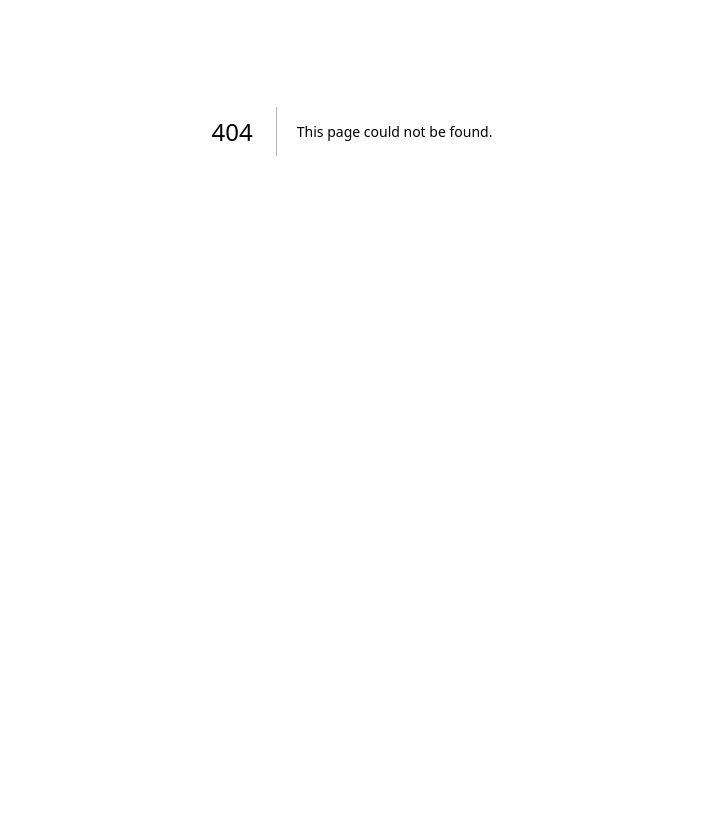
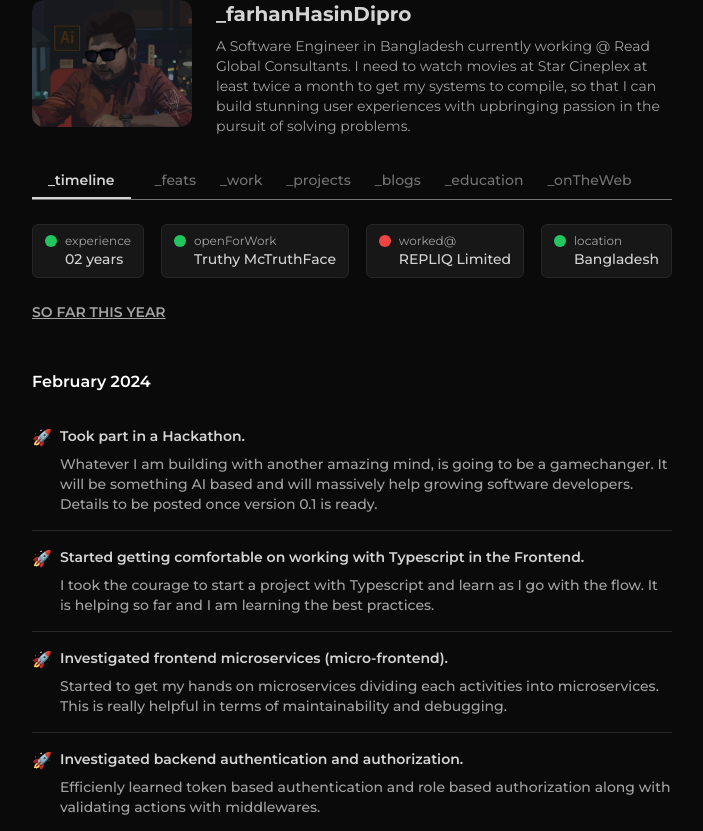
Before and after one commit to farhanhasindipro25/dispatch, a Next.js app: page /portfolio in a window 1280 px wide. Before the commit this address had no page. Shown: the part 269-1100 px from the top of the page, without its empty margins (288-991 px from the left). Before the commit the page ends 800 px from the top, so only its background shows below. Built offline with nearby package versions, Linux system fonts and the light colour scheme.

Commit message:
Feat: Added static timeline page in portfolio route

```diff
--- a/app/common/staticData/publicPageTabs.ts
+++ b/app/common/staticData/publicPageTabs.ts
@@ -1,44 +1,44 @@
 export const publicPageTabs = [
   {
     label: "_timeline",
-    href: "/public",
+    href: "/portfolio",
     key: 1,
     current: true,
   },
 
   {
     label: "_feats",
-    href: "/public/feats",
+    href: "/portfolio/feats",
     key: 2,
     current: false,
   },
   {
     label: "_work",
-    href: "/public/work-history",
+    href: "/portfolio/work-history",
     key: 3,
     current: false,
   },
   {
     label: "_projects",
-    href: "/public/projects",
+    href: "/portfolio/projects",
     key: 4,
     current: false,
   },
   {
     label: "_blogs",
-    href: "/public/blogs",
+    href: "/portfolio/blogs",
     key: 5,
     current: false,
   },
   {
     label: "_education",
-    href: "/public/education",
+    href: "/portfolio/education",
     key: 6,
     current: false,
   },
   {
     label: "_onTheWeb",
-    href: "/public/on-the-web",
+    href: "/portfolio/on-the-web",
     key: 7,
     current: false,
   },
--- /dev/null
+++ b/app/portfolio/components/StaticTimeline.tsx
@@ -0,0 +1,47 @@
+"use client";
+import { generateActivityLogMsg } from "@/app/common/helpers/UtilsKit";
+import monthlyTimelineData from "@/app/common/staticData/monthlyTimelineData";
+import React from "react";
+
+export default function StaticTimeline() {
+  return (
+    <>
+      <h2 className="text-neutral-400 underline font-semibold text-sm">
+        SO FAR THIS YEAR
+      </h2>
+      <div className="divide-y divide-neutral-700 space-y-6">
+        {monthlyTimelineData?.map((log) => (
+          <div key={log.month} className="pt-6 space-y-4">
+            <h2 className="text-white font-semibold text-base">{log.month}</h2>
+            <div className="space-y-4 divide-y divide-neutral-800">
+              {log.activityLog?.map((activity) => (
+                <div
+                  key={activity.topic}
+                  className="flex items-start gap-2 pt-4"
+                >
+                  <div>🚀</div>
+                  <div className="space-y-2">
+                    <p className="text-neutral-300 text-sm font-semibold">
+                      {
+                        generateActivityLogMsg(activity.kind, activity.topic)
+                          .synonym
+                      }{" "}
+                      {
+                        generateActivityLogMsg(activity.kind, activity.topic)
+                          .topic
+                      }
+                      .
+                    </p>
+                    <p className="text-neutral-400 text-sm font-medium">
+                      {activity.thoughts}
+                    </p>
+                  </div>
+                </div>
+              ))}
+            </div>
+          </div>
+        ))}
+      </div>
+    </>
+  );
+}
--- /dev/null
+++ b/app/portfolio/layout.tsx
@@ -0,0 +1,16 @@
+import React from "react";
+import { PageLayoutProps } from "../interfaces/layouts/PageLayoutProps";
+import PublicNavbar from "../public/components/ui/PublicNavbar";
+import IntroAndBio from "../public/components/IntroAndBio/IntroAndBio";
+import Footer from "../public/components/ui/Footer";
+
+export default function PublicPageLayout({ children }: PageLayoutProps) {
+  return (
+    <div className="bg-neutral-950 min-h-screen">
+      <PublicNavbar />
+      <IntroAndBio />
+      <div className="min-h-screen max-w-2xl mx-auto px-4">{children}</div>
+      <Footer />
+    </div>
+  );
+}
--- /dev/null
+++ b/app/portfolio/page.tsx
@@ -0,0 +1,20 @@
+import StatsBadge from "@/app/components/ui/StatsBadge";
+import StaticTimeline from "./components/StaticTimeline";
+
+export default function PublicPage() {
+  return (
+    <div className="space-y-6">
+      <div className="flex flex-wrap justify-center gap-4 md:justify-between">
+        <StatsBadge label="experience" value="02 years" activeColor="green" />
+        <StatsBadge
+          label="openForWork"
+          value="Truthy McTruthFace"
+          activeColor="green"
+        />
+        <StatsBadge label="worked@" value="REPLIQ Limited" activeColor="red" />
+        <StatsBadge label="location" value="Bangladesh" activeColor="green" />
+      </div>
+      <StaticTimeline />
+    </div>
+  );
+}
```
